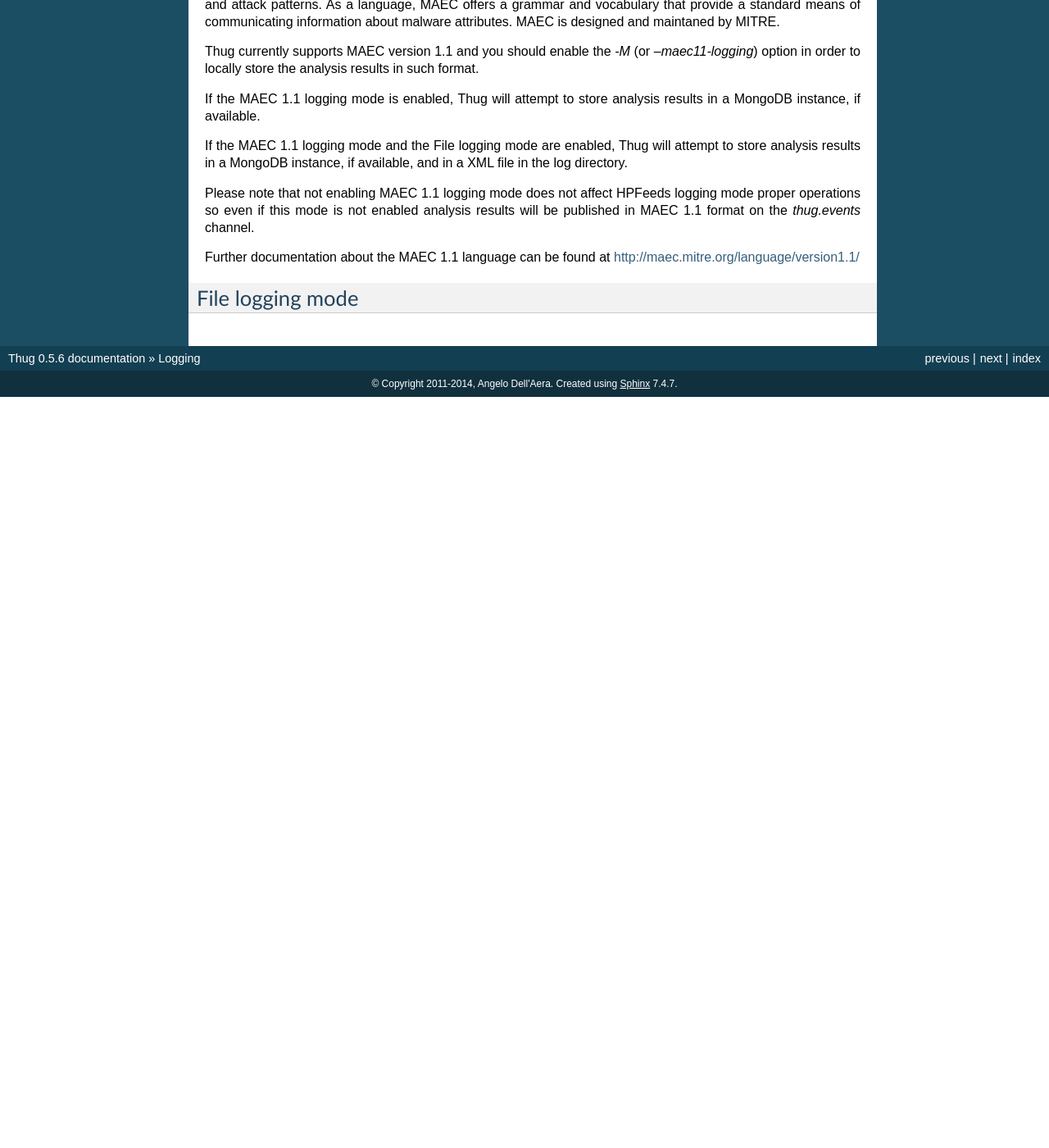
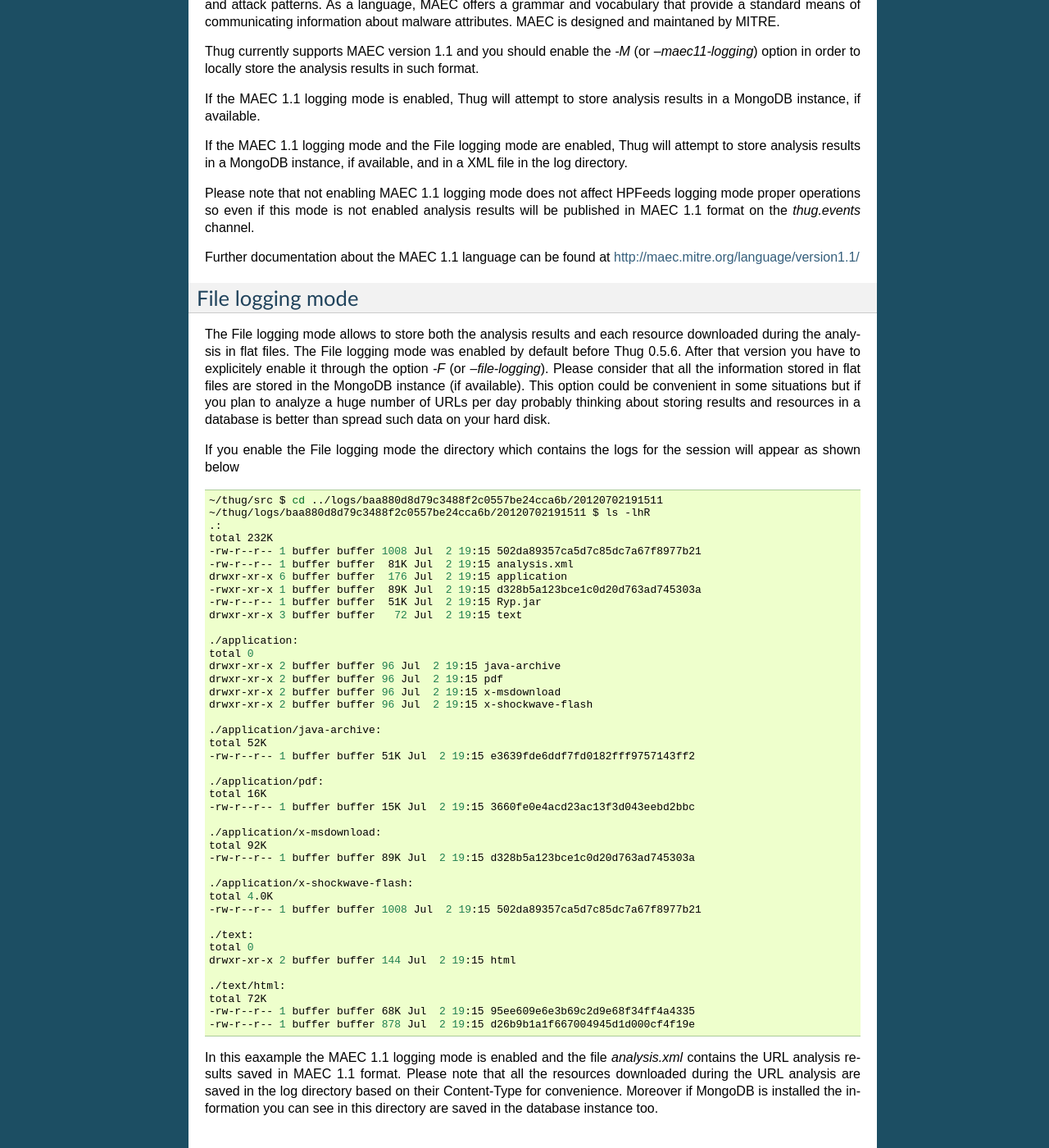
Before and after one commit to buffer/thug, a Sphinx documentation site: the page built from doc/source/logging.rst, in a window 1280 px wide and 1400 px high, scrolled down 6049 px. Shown: the whole window at 82% size. Built offline with Sphinx 7.4.7, drawn with Linux system fonts in a browser that asks for light colours; before the commit the page ends 6533 px from its top, so only the background shows below that.

Commit message:
File logging mode documentation

```diff
--- a/doc/source/logging.rst
+++ b/doc/source/logging.rst
@@ -420,3 +420,67 @@ Further documentation about the MAEC 1.1 language can be found at http://maec.mi
 
 File logging mode
 =================
+
+The File logging mode allows to store both the analysis results and each resource
+downloaded during the analysis in flat files. The File logging mode was enabled by default
+before Thug 0.5.6. After that version you have to explicitely enable it through the option
+*-F* (or *--file-logging*). Please consider that all the information stored in flat files
+are stored in the MongoDB instance (if available). This option could be convenient in some
+situations but if you plan to analyze a huge number of URLs per day probably thinking
+about storing results and resources in a database is better than spread such data on your
+hard disk.
+
+If you enable the File logging mode the directory which contains the logs for the session
+will appear as shown below
+
+.. code-block:: sh
+
+        ~/thug/src $ cd ../logs/baa880d8d79c3488f2c0557be24cca6b/20120702191511
+        ~/thug/logs/baa880d8d79c3488f2c0557be24cca6b/20120702191511 $ ls -lhR
+        .:
+        total 232K
+        -rw-r--r-- 1 buffer buffer 1008 Jul  2 19:15 502da89357ca5d7c85dc7a67f8977b21
+        -rw-r--r-- 1 buffer buffer  81K Jul  2 19:15 analysis.xml
+        drwxr-xr-x 6 buffer buffer  176 Jul  2 19:15 application
+        -rwxr-xr-x 1 buffer buffer  89K Jul  2 19:15 d328b5a123bce1c0d20d763ad745303a
+        -rw-r--r-- 1 buffer buffer  51K Jul  2 19:15 Ryp.jar
+        drwxr-xr-x 3 buffer buffer   72 Jul  2 19:15 text
+
+        ./application:
+        total 0
+        drwxr-xr-x 2 buffer buffer 96 Jul  2 19:15 java-archive
+        drwxr-xr-x 2 buffer buffer 96 Jul  2 19:15 pdf
+        drwxr-xr-x 2 buffer buffer 96 Jul  2 19:15 x-msdownload
+        drwxr-xr-x 2 buffer buffer 96 Jul  2 19:15 x-shockwave-flash
+
+        ./application/java-archive:
+        total 52K
+        -rw-r--r-- 1 buffer buffer 51K Jul  2 19:15 e3639fde6ddf7fd0182fff9757143ff2
+
+        ./application/pdf:
+        total 16K
+        -rw-r--r-- 1 buffer buffer 15K Jul  2 19:15 3660fe0e4acd23ac13f3d043eebd2bbc
+
+        ./application/x-msdownload:
+        total 92K
+        -rw-r--r-- 1 buffer buffer 89K Jul  2 19:15 d328b5a123bce1c0d20d763ad745303a
+
+        ./application/x-shockwave-flash:
+        total 4.0K
+        -rw-r--r-- 1 buffer buffer 1008 Jul  2 19:15 502da89357ca5d7c85dc7a67f8977b21
+
+        ./text:
+        total 0
+        drwxr-xr-x 2 buffer buffer 144 Jul  2 19:15 html
+
+        ./text/html:
+        total 72K
+        -rw-r--r-- 1 buffer buffer 68K Jul  2 19:15 95ee609e6e3b69c2d9e68f34ff4a4335
+        -rw-r--r-- 1 buffer buffer 878 Jul  2 19:15 d26b9b1a1f667004945d1d000cf4f19e
+
+
+In this eaxample the MAEC 1.1 logging mode is enabled and the file *analysis.xml* contains the
+URL analysis results saved in MAEC 1.1 format. Please note that all the resources downloaded
+during the URL analysis are saved in the log directory based on their Content-Type for
+convenience. Moreover if MongoDB is installed the information you can see in this directory
+are saved in the database instance too.
```
